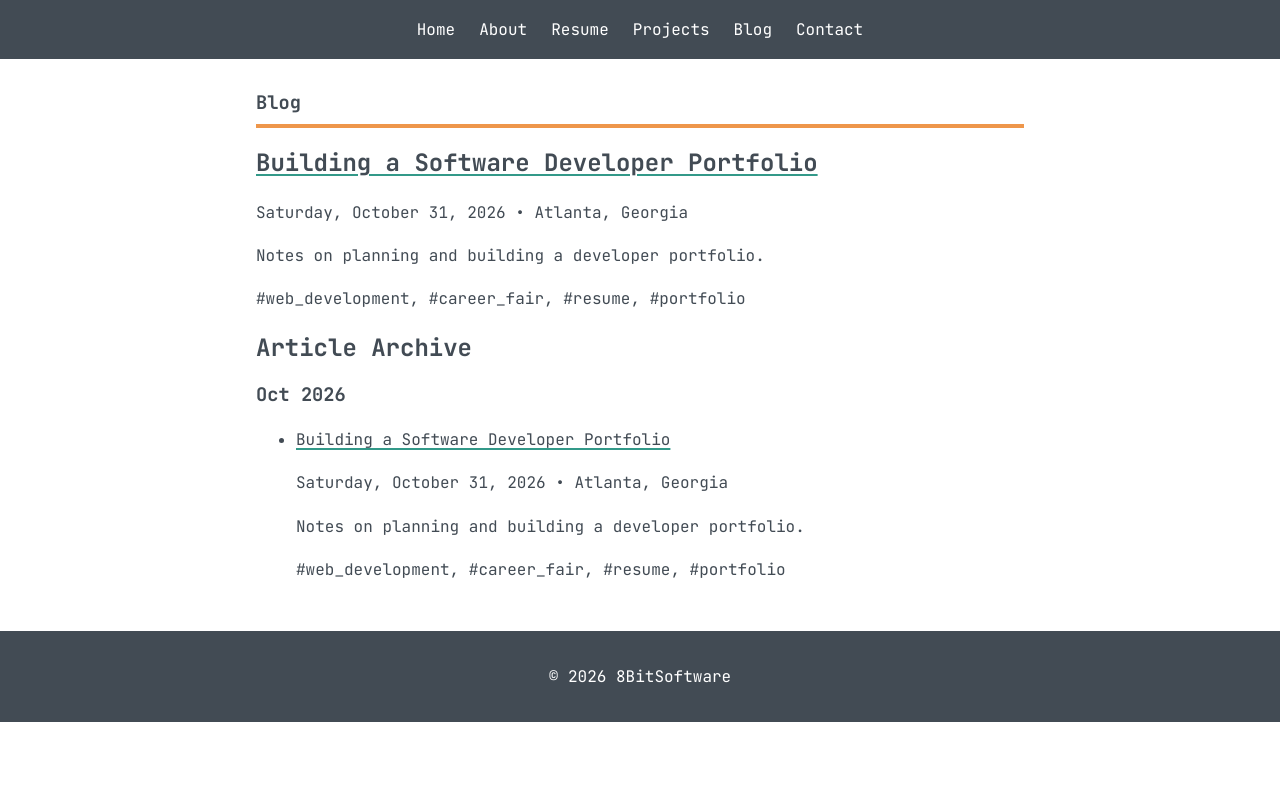
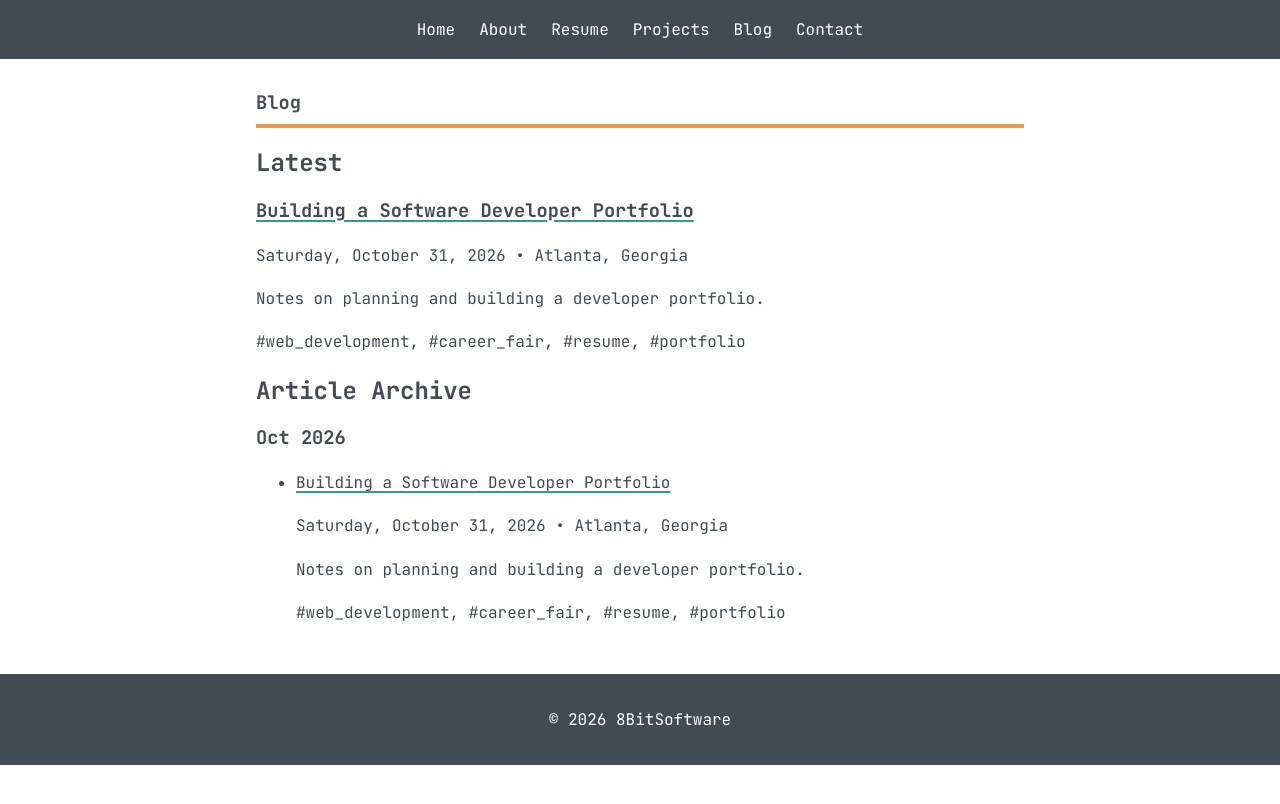
Before and after one commit to 8Bitsian/Resume, a Jekyll site: the page built from pages/blog.md, in a window 1280 px wide. Shown: the top 804 px of the page. Built offline with Jekyll 4.4.1, drawn with Linux system fonts in a browser that asks for light colours.

Commit message:
Change latest post heading from h2 to h3

```diff
--- a/_layouts/blog.html
+++ b/_layouts/blog.html
@@ -5,10 +5,11 @@ layout: default
   <section class="latest-post">
     <h1>{{ page.title }}</h1>
 
+    <h2>Latest</h2>
     {% assign latest = site.posts | first %}
     {% if latest %}
       <article>
-        <h2><a href="{{ latest.url | relative_url }}">{{ latest.title }}</a></h2>
+        <h3><a href="{{ latest.url | relative_url }}">{{ latest.title }}</a></h3>
 
         <p class="post-meta">
           <time datetime="{{ latest.date | date_to_xmlschema }}">
```
